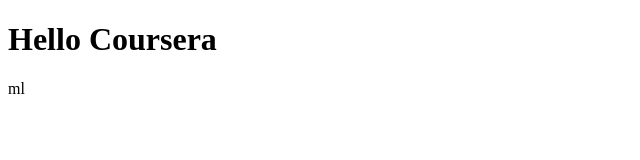
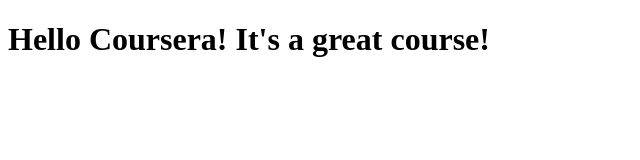
Before and after one commit to VictWil/coursera-test, a plain HTML site: page site/index.html in a window 1280 px wide. Shown: the whole page, without its empty margins (0-640 px from the left). Drawn offline with Linux system fonts and the light colour scheme.

Commit message:
Small addition to our page content.

```diff
--- a/site/index.html
+++ b/site/index.html
@@ -6,6 +6,6 @@
 	<title>Hello Coursera!</title>
 </head>
 <body>
-<h1>Hello Coursera</h1>
+<h1>Hello Coursera! It's a great course!</h1>
 </body>
-</html>ml
+</html>
```
